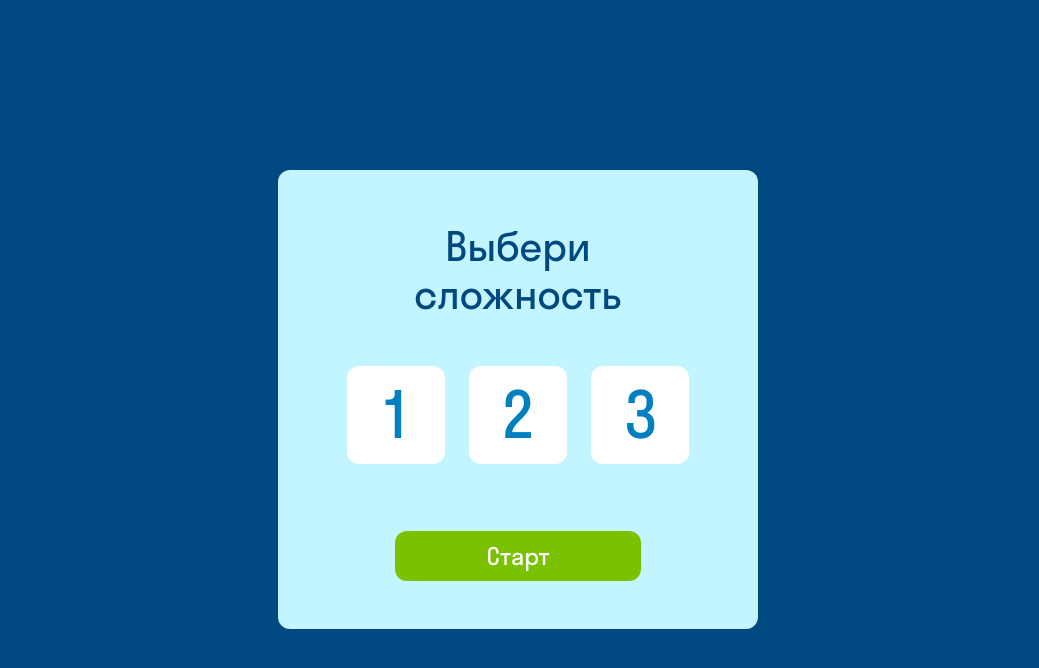
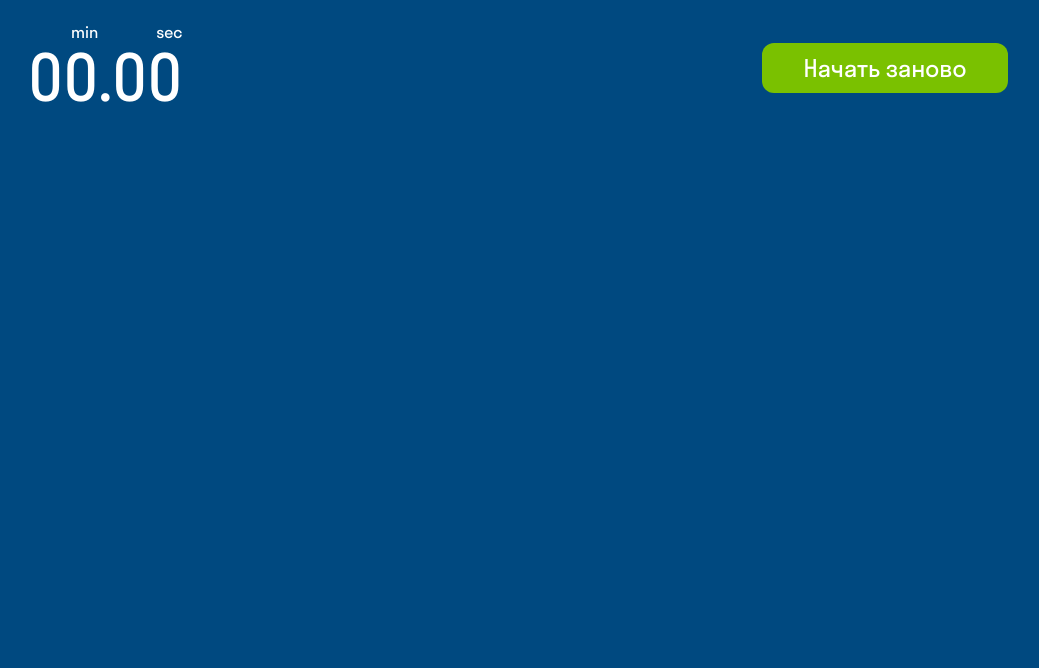
Before and after one commit to avmochalov/webdev-card-game, a website: page index.html in a window 1280 px wide. Shown: the whole page, without its empty margins (122-1161 px from the left). Drawn offline with Linux system fonts and the light colour scheme.

Commit message:
Верстка header

```diff
--- a/index.html
+++ b/index.html
@@ -9,7 +9,25 @@
     </head>
 
     <body>
-        <div id="app"></div>
+        <div id="app">
+            <div class="game_wrapper">
+                <header class="header">
+                    <div class="timer">
+                        <div class="timer_min">
+                            <div class="timer_name">min</div>
+                            <div class="timer_counter">00</div>
+                        </div>
+                        <div class="timer_sec">
+                            <div class="timer_name">sec</div>
+                            <div class="point timer_counter">00</div>
+                        </div>
+                    </div>
+                    <button type="submit" class="restart_button">
+                        Начать заново
+                    </button>
+                </header>
+            </div>
+        </div>
     </body>
-    <script type="module" src="./index.js"></script>
+    <!-- <script type="module" src="./index.js"></script> -->
 </html>
--- a/style.scss
+++ b/style.scss
@@ -11,6 +11,11 @@
 body {
     font-family: 'StratosSkyeng';
     background: #004980;
+}
+
+.game_wrapper {
+    padding-left: calc(50vw - 490px);
+    padding-right: calc(50vw - 490px);
 }
 
 .level_choice {
@@ -91,3 +96,48 @@ body {
     line-height: 32px;
     color: #ffffff;
 }
+
+.restart_button {
+    cursor: pointer;
+    font-family: 'StratosSkyeng';
+    border: none;
+    width: 246px;
+    height: 50px;
+    background: #7ac100;
+    border-radius: 12px;
+    font-style: normal;
+    font-weight: 400;
+    font-size: 24px;
+    line-height: 32px;
+    color: #ffffff;
+}
+
+.header {
+    display: flex;
+    justify-content: space-between;
+    align-items: center;
+    padding-top: 22px;
+}
+
+.timer {
+    display: flex;
+    &_name {
+        text-align: right;
+        font-style: normal;
+        font-weight: 400;
+        font-size: 16px;
+        font-feature-settings: 'pnum' on, 'lnum' on;
+        color: #ffffff;
+    }
+    &_counter {
+        font-style: normal;
+        font-weight: 400;
+        font-size: 64px;
+        line-height: 72px;
+        color: #ffffff;
+    }
+}
+
+.point::before {
+    content: '.';
+}
```
Also changed, not shown: .stylelintrc.yml, style.css, 1 other file.
